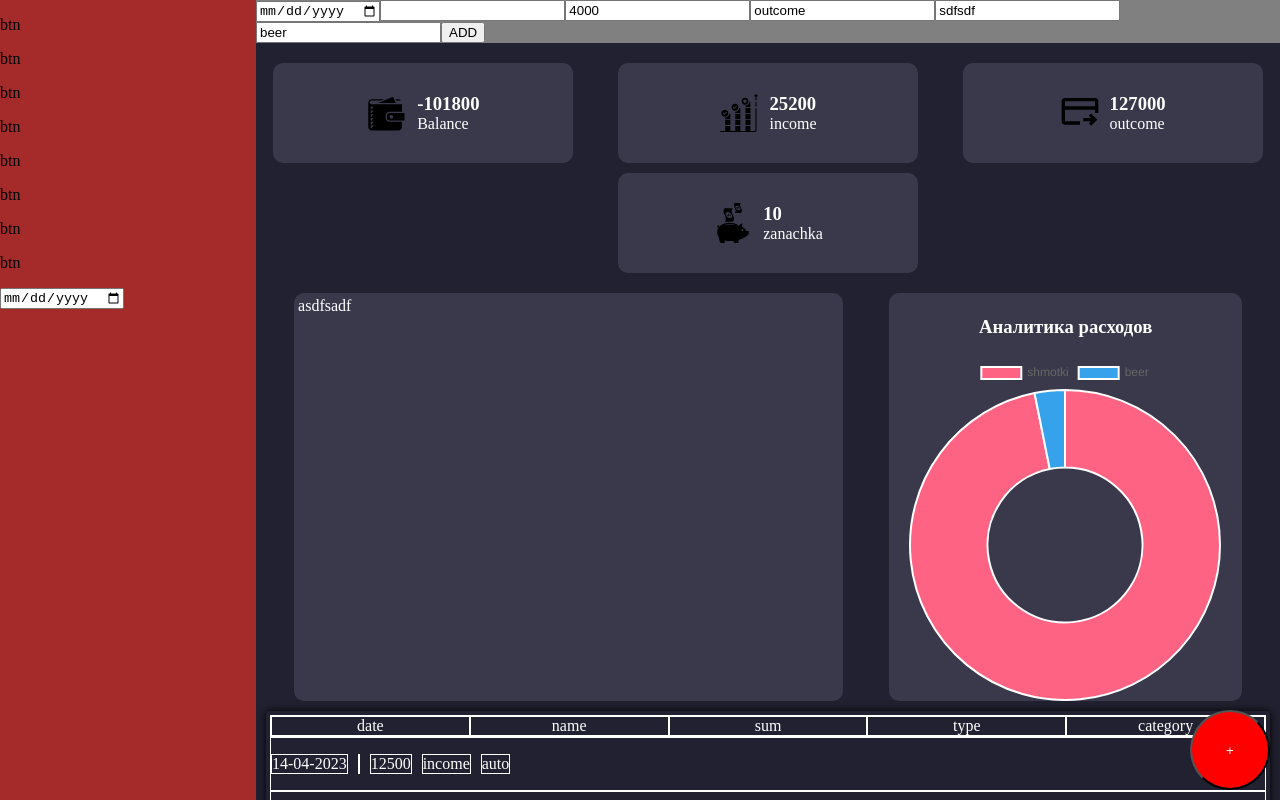
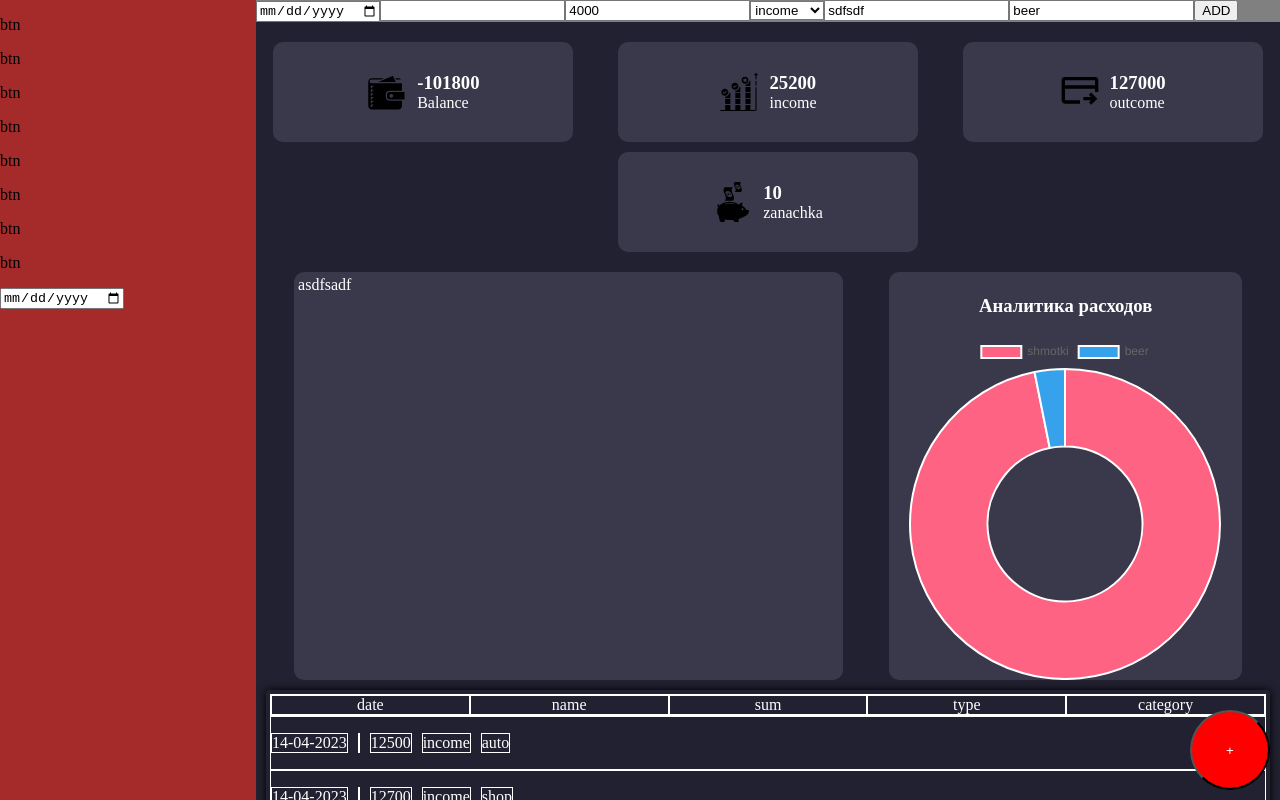
Before and after one commit to shinkar94/myMoney2, a React (Vite) app: page / in a window 1280 px wide. Shown: the top 800 px of the page. Built offline with nearby package versions, Linux system fonts and the light colour scheme.

Commit message:
add-SuperSelect-component

```diff
--- a/src/component/AddOperationForm/AddOperationForm.tsx
+++ b/src/component/AddOperationForm/AddOperationForm.tsx
@@ -1,31 +1,38 @@
 import React, {ChangeEvent, useState} from 'react';
-import {addOperationAC, OperationsType} from "../../Reducer/allStateReducer";
-import {v1} from "uuid";
-import {SuperInput} from "../common/SuperInput";
-import {SuperButton} from "../common/SuperButton";
-import {Dispatch} from "redux";
+import {addOperationAC, OperationsType} from '../../Reducer/allStateReducer';
+import {v1} from 'uuid';
+import {SuperInput} from '../common/SuperInput';
+import {SuperButton} from '../common/SuperButton';
+import {Dispatch} from 'redux';
+import {SuperSelect} from '../common/SuperSelect';
 
 type AddOperationFormType = {
     dispatch: Dispatch
 }
 
 export const AddOperationForm: React.FC<AddOperationFormType> = (props) => {
+
     const [newItem, setNewItem] = useState<OperationsType>({
         id: v1(),
-        date: "14-04-2023",
-        name: "",
+        date: '14-04-2023',
+        name: '',
         value: 4000,
-        type: "outcome",
-        description: "sdfsdf",
-        category: "beer"
+        type: 'outcome',
+        description: 'sdfsdf',
+        category: 'beer'
     })
-    console.log(newItem)
 
+    const options = [
+        {id: 1, value: 'income'},
+        {id: 2, value: 'outcome'}
+    ]
+    const [optionsValue, setOptionsValue] = useState<number>(1)
 
-const onClickHandler = () => {
-// Рома, сделай диспатч
-    props.dispatch(addOperationAC(newItem))
-}
+    const onClickHandler = () => {
+        // Рома, сделай диспатч
+        props.dispatch(addOperationAC(newItem))
+    }
+
     return (
         <div>
             {/*<input type="text" value={newItem.name} onChange={onChangHandler}/>*/}
@@ -36,8 +43,9 @@ const onClickHandler = () => {
                             value={newItem.name}/>
                 <SuperInput property={'value'} newItem={newItem} type={'number'} setNewItem={setNewItem}
                             value={newItem.value}/>
-                <SuperInput property={'type'} newItem={newItem} type={'text'} setNewItem={setNewItem}
-                            value={newItem.type}/>
+                {/*<SuperInput property={'type'} newItem={newItem} type={'text'} setNewItem={setNewItem}*/}
+                {/*            value={newItem.type}/>*/}
+                <SuperSelect options={options} onChangeOption={setOptionsValue}/>
                 <SuperInput property={'description'} newItem={newItem} type={'text'} setNewItem={setNewItem}
                             value={newItem.description}/>
                 <SuperInput property={'category'} newItem={newItem} type={'text'} setNewItem={setNewItem}
@@ -46,14 +54,14 @@ const onClickHandler = () => {
             </div>
 
             <button style={{
-                position: "fixed",
-                bottom: "10px",
-                right: "10px",
-                width: "80px",
-                height: "80px",
-                borderRadius: "50%",
-                color: "white",
-                background: "red"
+                position: 'fixed',
+                bottom: '10px',
+                right: '10px',
+                width: '80px',
+                height: '80px',
+                borderRadius: '50%',
+                color: 'white',
+                background: 'red'
             }}>+
             </button>
         </div>
--- /dev/null
+++ b/src/component/common/SuperSelect.tsx
@@ -0,0 +1,32 @@
+import React, {
+    SelectHTMLAttributes,
+    DetailedHTMLProps,
+    ChangeEvent,
+} from 'react'
+import s from './SuperSelect.module.css'
+
+
+type SuperSelectPropsType = {
+    options: any[]
+    onChangeOption: (option: any) => void
+}
+
+export const SuperSelect: React.FC<SuperSelectPropsType> = (props) => {
+    const {options, onChangeOption} = props
+
+    const mappedOptions= options.map((o) => (
+        <option key={o.id} value={o.id}>
+            {o.value}
+        </option>
+    ))
+
+    const onChangeCallback = (e: ChangeEvent<HTMLSelectElement>) => {
+        onChangeOption(+(e.currentTarget.value))
+    }
+
+    return (
+        <select onChange={onChangeCallback}>
+            {mappedOptions}
+        </select>
+    )
+}
```
